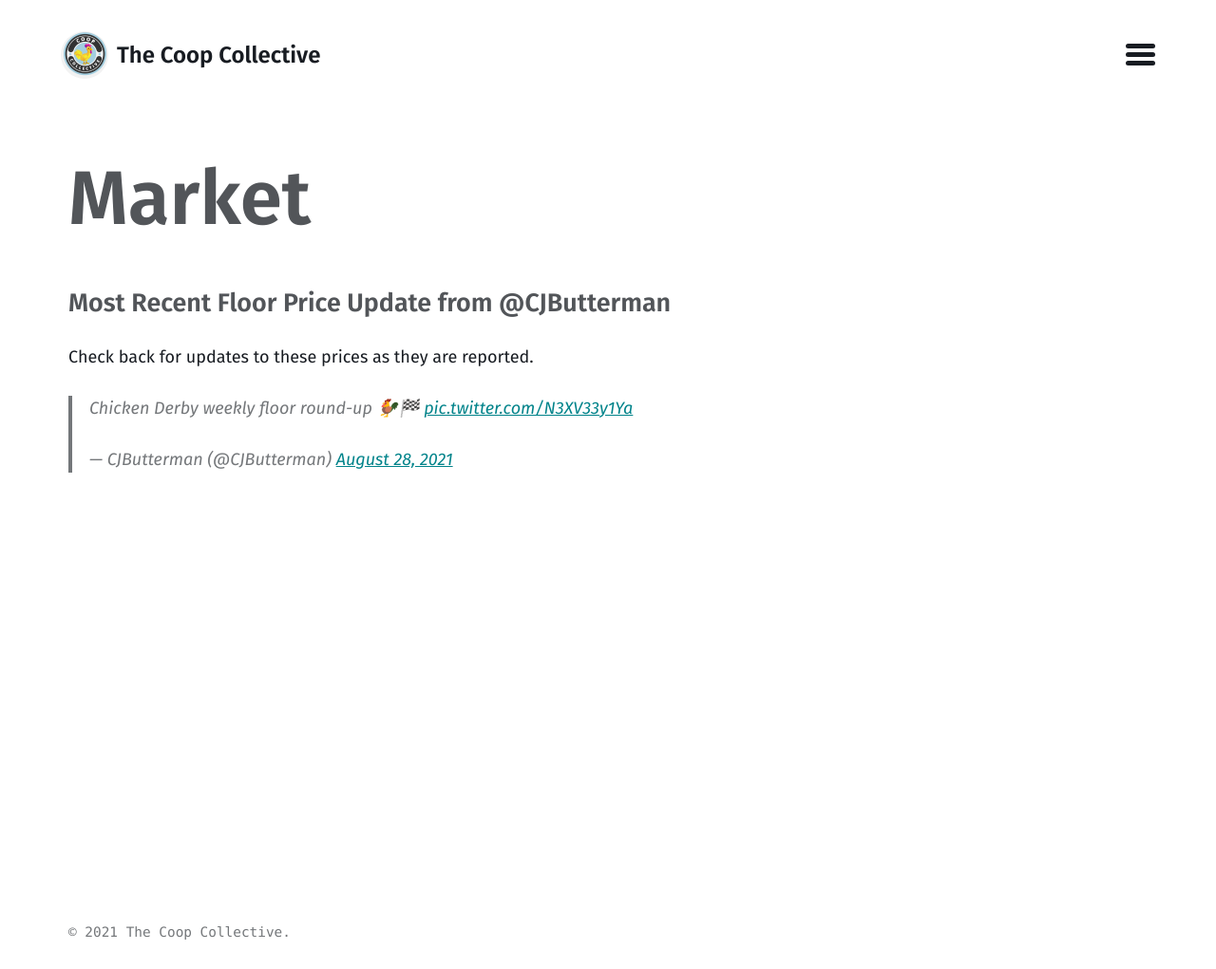
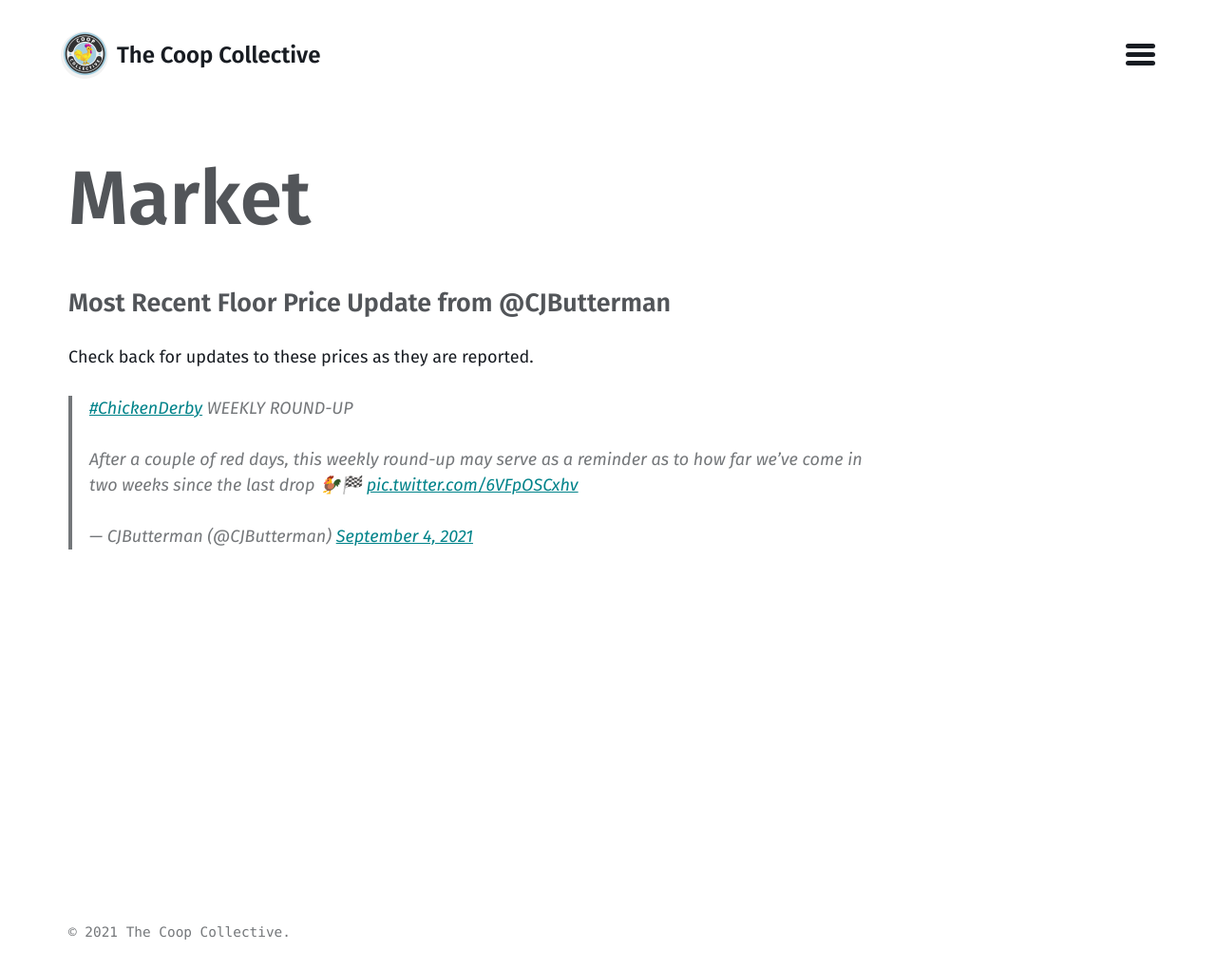
Before and after one commit to CoopCollective/coopcollective.github.io, a Jekyll site: the page built from market.md, in a window 1280 px wide. Shown: the whole page at 95% size. Built offline with Jekyll 4.4.1, drawn with Linux system fonts in a browser that asks for light colours; comment, search, counter and statistics services are not loaded.

Commit message:
Update market.md

```diff
--- a/market.md
+++ b/market.md
@@ -7,4 +7,4 @@ layout: market
 
 Check back for updates to these prices as they are reported.
 
-<blockquote class="twitter-tweet"><p lang="en" dir="ltr">Chicken Derby weekly floor round-up 🐓🏁 <a href="https://t.co/N3XV33y1Ya">pic.twitter.com/N3XV33y1Ya</a></p>&mdash; CJButterman (@CJButterman) <a href="https://twitter.com/CJButterman/status/1431626420854218754?ref_src=twsrc%5Etfw">August 28, 2021</a></blockquote> <script async src="https://platform.twitter.com/widgets.js" charset="utf-8"></script>
+<blockquote class="twitter-tweet"><p lang="en" dir="ltr"><a href="https://twitter.com/hashtag/ChickenDerby?src=hash&amp;ref_src=twsrc%5Etfw">#ChickenDerby</a> WEEKLY ROUND-UP <br><br>After a couple of red days, this weekly round-up may serve as a reminder as to how far we’ve come in two weeks since the last drop 🐓🏁 <a href="https://t.co/6VFpOSCxhv">pic.twitter.com/6VFpOSCxhv</a></p>&mdash; CJButterman (@CJButterman) <a href="https://twitter.com/CJButterman/status/1434166970174218243?ref_src=twsrc%5Etfw">September 4, 2021</a></blockquote> <script async src="https://platform.twitter.com/widgets.js" charset="utf-8"></script>
```
